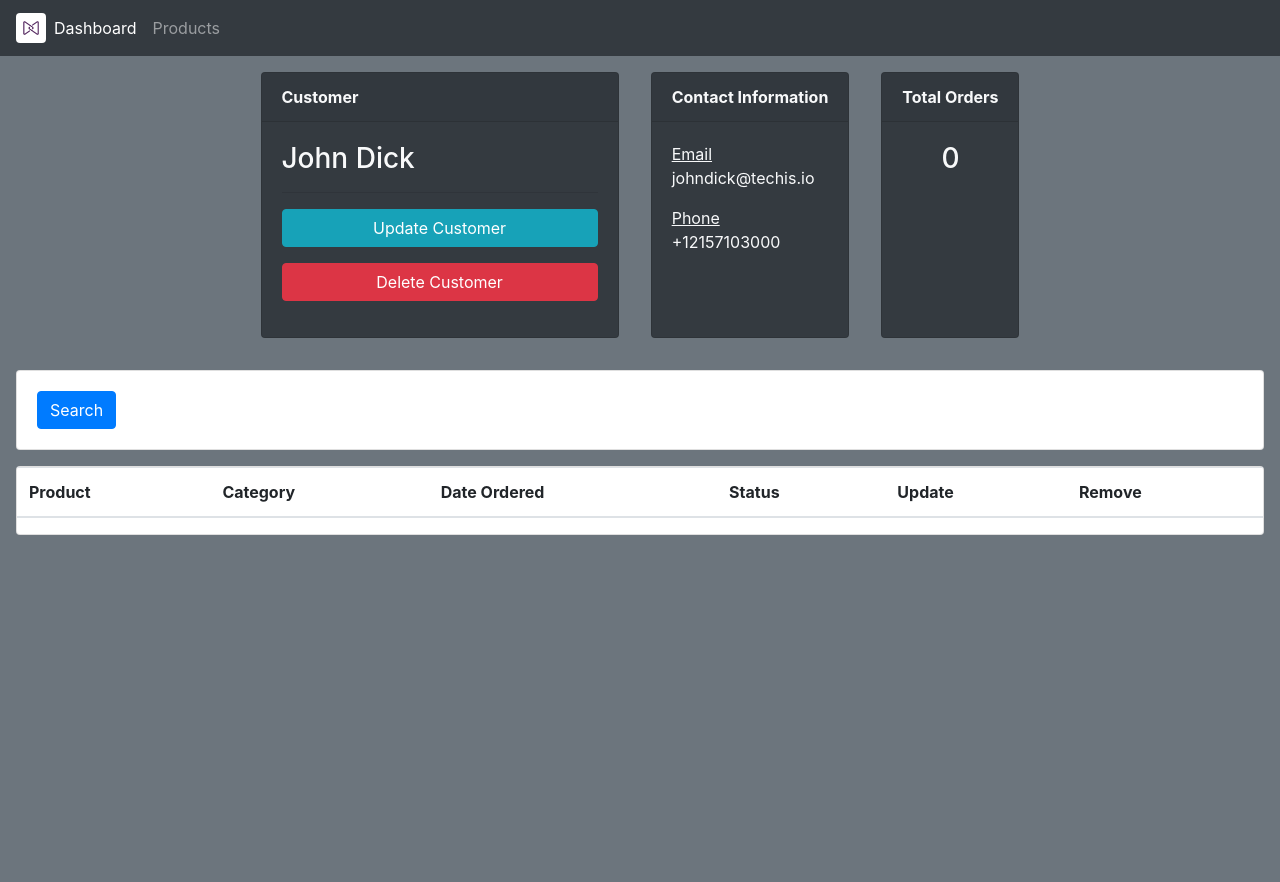
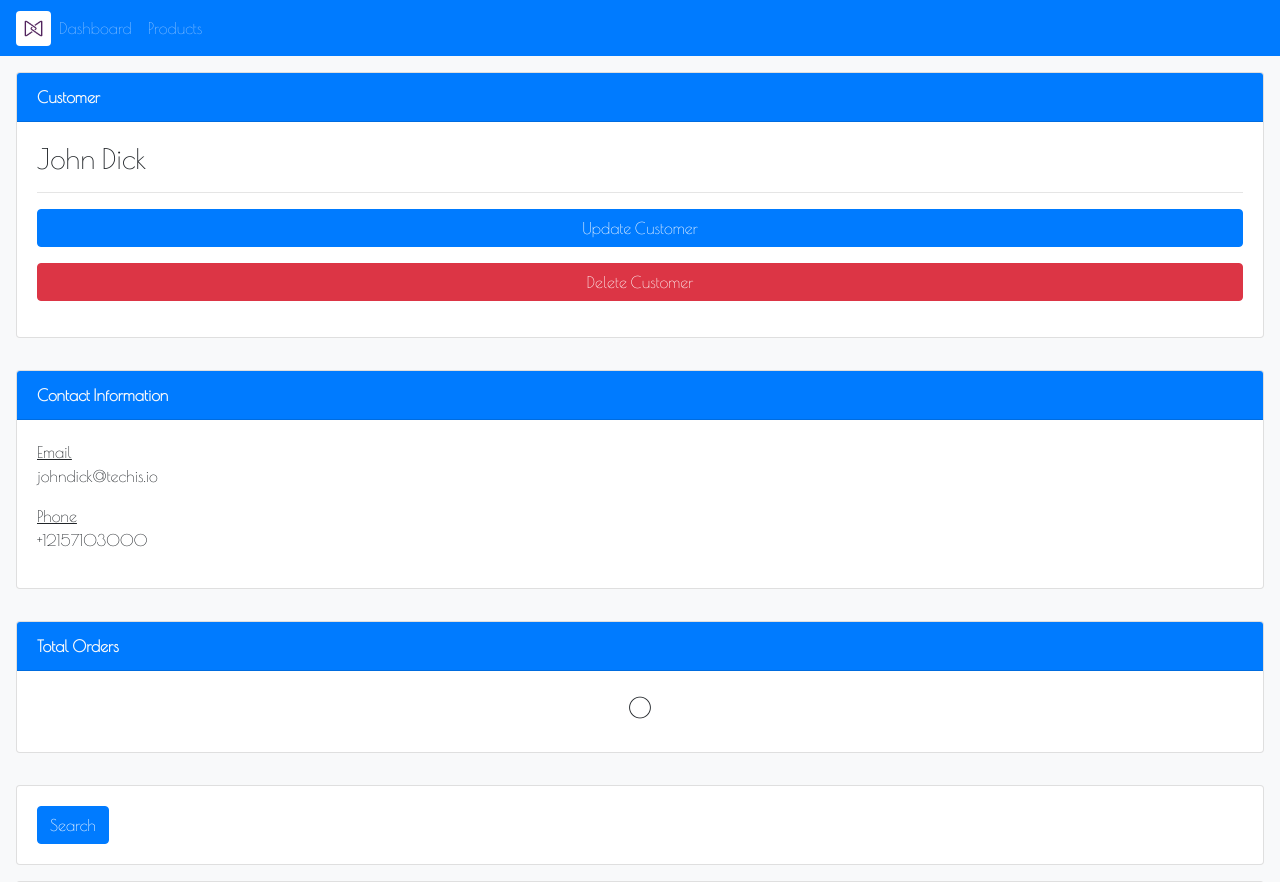
Before and after one commit to raghavendra-musubi/customer_management_platform, a Django app: page /customer/1 in a window 1280 px wide. Shown: the top 882 px of the page. Before the commit the page ends 535 px from the top, so only its background shows below. Run offline with Django 3.2, Linux system fonts and the light colour scheme; data comes from the database, SQL or seed files in the repository; both versions use the stored data as it was after the commit; lists and menus that the app fills with data are empty; some libraries are stand-ins or nearby versions.

Commit message:
end of video 10

```diff
--- a/accounts/templates/accounts/base.html
+++ b/accounts/templates/accounts/base.html
@@ -2,17 +2,32 @@
 
 <!doctype html>
 <html lang="en">
+
 <head>
   <!-- Required meta tags -->
   <meta charset="utf-8">
   <meta name="viewport" content="width=device-width, initial-scale=1, shrink-to-fit=no">
 
   <!-- Bootstrap CSS -->
-    <link rel="stylesheet" href="https://stackpath.bootstrapcdn.com/bootstrap/4.1.3/css/bootstrap.min.css" integrity="sha384-MCw98/SFnGE8fJT3GXwEOngsV7Zt27NXFoaoApmYm81iuXoPkFOJwJ8ERdknLPMO" crossorigin="anonymous">
+  <link rel="stylesheet" href="https://stackpath.bootstrapcdn.com/bootstrap/4.1.3/css/bootstrap.min.css"
+    integrity="sha384-MCw98/SFnGE8fJT3GXwEOngsV7Zt27NXFoaoApmYm81iuXoPkFOJwJ8ERdknLPMO" crossorigin="anonymous">
+
+  <!-- Font Awesome -->
+  <link href="https://cdnjs.cloudflare.com/ajax/libs/font-awesome/5.15.1/css/all.min.css" rel="stylesheet" />
+
+  <!-- Google Fonts -->
+  <link href="https://fonts.googleapis.com/css?family=Poiret+One&display=swap" rel="stylesheet" />
+
+  <style>
+    body {
+      font-family: 'Poiret One', cursive;
+    }
+  </style>
 
   <title>Customer Management Platform</title>
 </head>
-  <body class="bg-secondary">
+
+<body class="bg-light">
 
   {% include 'accounts/navbar.html' %}
 
@@ -21,8 +36,16 @@
 
   <!-- Optional JavaScript -->
   <!-- jQuery first, then Popper.js, then Bootstrap JS -->
-    <script src="https://code.jquery.com/jquery-3.3.1.slim.min.js" integrity="sha384-q8i/X+965DzO0rT7abK41JStQIAqVgRVzpbzo5smXKp4YfRvH+8abtTE1Pi6jizo" crossorigin="anonymous"></script>
-    <script src="https://cdnjs.cloudflare.com/ajax/libs/popper.js/1.14.3/umd/popper.min.js" integrity="sha384-ZMP7rVo3mIykV+2+9J3UJ46jBk0WLaUAdn689aCwoqbBJiSnjAK/l8WvCWPIPm49" crossorigin="anonymous"></script>
-    <script src="https://stackpath.bootstrapcdn.com/bootstrap/4.1.3/js/bootstrap.min.js" integrity="sha384-ChfqqxuZUCnJSK3+MXmPNIyE6ZbWh2IMqE241rYiqJxyMiZ6OW/JmZQ5stwEULTy" crossorigin="anonymous"></script>
+  <script src="https://code.jquery.com/jquery-3.3.1.slim.min.js"
+    integrity="sha384-q8i/X+965DzO0rT7abK41JStQIAqVgRVzpbzo5smXKp4YfRvH+8abtTE1Pi6jizo"
+    crossorigin="anonymous"></script>
+  <script src="https://cdnjs.cloudflare.com/ajax/libs/popper.js/1.14.3/umd/popper.min.js"
+    integrity="sha384-ZMP7rVo3mIykV+2+9J3UJ46jBk0WLaUAdn689aCwoqbBJiSnjAK/l8WvCWPIPm49"
+    crossorigin="anonymous"></script>
+  <script src="https://stackpath.bootstrapcdn.com/bootstrap/4.1.3/js/bootstrap.min.js"
+    integrity="sha384-ChfqqxuZUCnJSK3+MXmPNIyE6ZbWh2IMqE241rYiqJxyMiZ6OW/JmZQ5stwEULTy"
+    crossorigin="anonymous"></script>
+
 </body>
+
 </html>
--- a/accounts/templates/accounts/customer.html
+++ b/accounts/templates/accounts/customer.html
@@ -2,11 +2,11 @@
 
 {% block content %}
 
-<section class="d-flex flex-row justify-content-center">
+<section class="d-flex flex-column justify-content-center">
 
-    <div class="card m-3 bg-dark text-light">
+    <div class="card m-3">
 
-        <p class="card-header"> <b>Customer</b> </p>
+        <p class="card-header bg-primary text-light"> <b>Customer</b> </p>
 
         <div class="card-body ">
 
@@ -14,7 +14,7 @@
 
             <hr>
 
-            <button class="btn btn-info w-100"> Update Customer </button>
+            <button class="btn btn-primary w-100"> Update Customer </button>
 
             <button class="btn btn-danger w-100 my-3"> Delete Customer </button>
 
@@ -23,9 +23,9 @@
     </div>
 
 
-    <div class="card m-3 bg-dark text-light">
+    <div class="card m-3">
 
-        <p class="card-header"> <b>Contact Information</b> </p>
+        <p class="card-header bg-primary text-light"> <b>Contact Information</b> </p>
 
         <div class="card-body ">
 
@@ -37,9 +37,9 @@
     </div>
 
 
-    <div class="card m-3 bg-dark text-light">
+    <div class="card m-3">
 
-        <p class="card-header"> <b>Total Orders</b> </p>
+        <p class="card-header bg-primary text-light"> <b>Total Orders</b> </p>
 
         <div class="card-body text-center">
 
@@ -84,8 +84,8 @@
                     <td>{{order.product.category}}</td>
                     <td>{{order.product.date_created}}</td>
                     <td>{{order.status}}</td>
-                    <td><a href="#" class="btn btn-sm btn-info">Update</a></td>
-                    <td><a href="#" class="btn btn-sm btn-danger">Remove</a></td>
+                    <td><a href="{% url 'order_update' order.id %}" class="btn btn-sm btn-primary">Update</a></td>
+                    <td><a href="{% url 'order_delete' order.id %}" class="btn btn-sm btn-danger">Remove</a></td>
                 </tr>
                 {% endfor %}
 
--- a/accounts/templates/accounts/navbar.html
+++ b/accounts/templates/accounts/navbar.html
@@ -1,7 +1,7 @@
 {% load static %}
 
-<nav class="navbar navbar-expand-lg navbar-dark bg-dark">
-    <img class="rounded" src="{% static '/images/logo.jpg' %}" alt="logo" height="30" width="30">
+<nav class="navbar navbar-expand-lg navbar-dark bg-primary">
+    <img class="rounded" src="{% static '/images/logo.jpg' %}" alt="logo" height="35" width="35">
 
     <button class="navbar-toggler" type="button" data-toggle="collapse" data-target="#navbarNavAltMarkup"
         aria-controls="navbarNavAltMarkup" aria-expanded="false" aria-label="Toggle navigation">
@@ -9,10 +9,8 @@
     </button>
     <div class="collapse navbar-collapse" id="navbarNavAltMarkup">
         <div class="navbar-nav">
-            <a class="nav-item nav-link active" href="{% url 'home' %}">Dashboard <span class="sr-only">(current)</span></a>
+            <a class="nav-item nav-link" href="{% url 'home' %}">Dashboard </a>
             <a class="nav-item nav-link" href="{% url 'products' %}">Products</a>
-
-
         </div>
     </div>
 </nav>
--- a/accounts/urls.py
+++ b/accounts/urls.py
@@ -6,4 +6,7 @@ urlpatterns = [
     # path('about/', views.about, name='about'),
     path('customer/<str:pk>', views.customer, name='customer'),
     path('products/', views.products, name='products'),
+    path('order/', views.order_create, name='order_create'),
+    path('order/update/<str:pk>/', views.order_update, name='order_update'),
+    path('order/delete/<str:pk>/', views.order_delete, name='order_delete'),
 ]
--- a/accounts/views.py
+++ b/accounts/views.py
@@ -1,6 +1,7 @@
-from django.shortcuts import render
+from django.shortcuts import render, redirect
 from django.http import HttpResponse
 from .models import *
+from .forms import OrderForm
 
 # Create your views here.
 
@@ -32,3 +33,48 @@ def customer(request, pk):
     }
 
     return render(request, 'accounts/customer.html', context)
+
+
+def order_create(request):
+
+    form = OrderForm
+    if request.method == 'POST':
+        # print('#', request.POST)
+        form = OrderForm(request.POST)
+        if form.is_valid():
+            form.save()
+            return redirect('/')
+
+    context = {
+        'form': form
+    }
+
+    return render(request, 'accounts/order_form.html', context )
+
+def order_update(request, pk):
+    order = Order.objects.get(id=pk)
+    form = OrderForm(instance=order)
+    if request.method == 'POST':
+        form = OrderForm(request.POST, instance=order)
+        if form.is_valid():
+            form.save()
+            return redirect('/')
+
+    context = {
+        'form': form
+    }
+
+    return render(request, 'accounts/order_form.html', context )
+
+def order_delete(request, pk):
+    order = Order.objects.get(id=pk)
+
+    if request.method == 'POST':
+        order.delete()
+        return redirect('/')
+
+    context = {
+        'order': order
+    }
+
+    return render(request, 'accounts/order_delete.html', context )
```
Also changed, not shown: accounts/forms.py (added, +7 -0 lines), accounts/templates/accounts/dashboard.html (+7 -7 lines), accounts/templates/accounts/order_delete.html (added, +34 -0 lines), accounts/templates/accounts/order_form.html (added, +11 -0 lines), db.sqlite3. Lines whose indentation alone changed are shown as unchanged.
